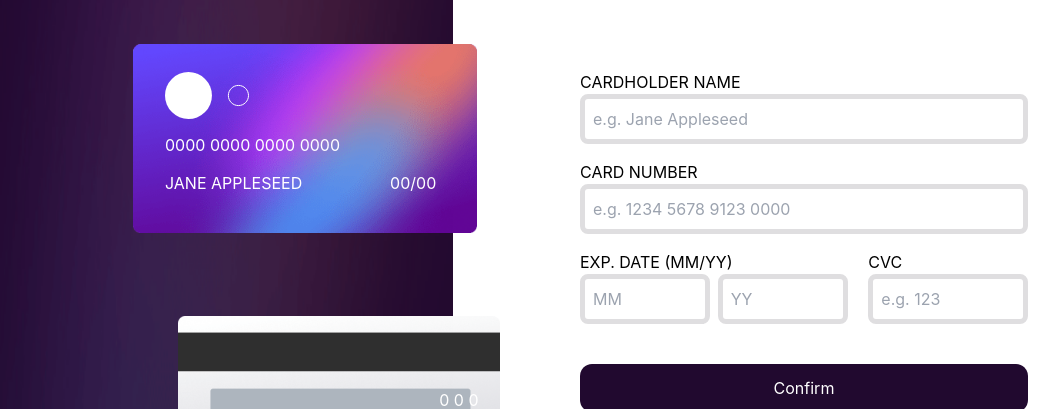
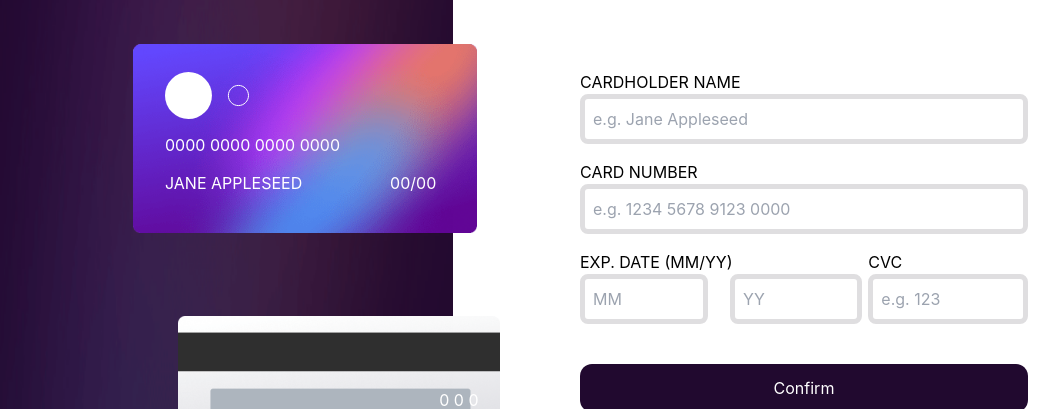
Before and after one commit to teonateona12/Interactive-card-details, a React (Create React App) app: page / in a window 1280 px wide. Shown: the part 391-800 px from the top of the page, without its empty margins (59-1118 px from the left). Built offline with nearby package versions, Linux system fonts and the light colour scheme.

Commit message:
Validation

```diff
--- a/src/components/CardInputs.tsx
+++ b/src/components/CardInputs.tsx
@@ -1,4 +1,4 @@
-import { useState } from "react";
+import { useState, useEffect } from "react";
 import "../index.css";
 import { CardInputsProps } from "./interfaces";
 
@@ -21,33 +21,72 @@ const CardInputs = ({
   const [inputMm, setInputMm] = useState("");
   const [inputYy, setInputYy] = useState("");
   const [inputCvc, setInputCvc] = useState("");
+  const [nameError, setNameError] = useState("");
+  const [mmError, setMmError] = useState("");
+  const [yyError, setYyError] = useState("");
+  const [cvcError, setCvcError] = useState("");
+  const [numberError, setNumberError] = useState("");
 
-  const nameInputHeandler = (e: React.ChangeEvent<HTMLInputElement>) => {
-    setInputName(e.target.value);
-  };
-
-  const confirmClick = (e: React.MouseEvent<HTMLButtonElement, MouseEvent>) => {
+  const submitFunction = (e: React.FormEvent<HTMLFormElement>) => {
     e.preventDefault();
     let res = inputCardNum.replace(/(.{4})/g, "$1 ");
 
+    if (inputName == "") {
+      setNameError("Can’t be blank");
+    } else {
+      setNameError("");
+    }
+    if (inputMm == "") {
+      setMmError("Can’t be blank");
+    } else {
+      setMmError("");
+    }
+    if (inputYy == "") {
+      setYyError("Can’t be blank");
+    } else {
+      setYyError("");
+    }
+    if (inputCardNum.length < 16) {
+      setNumberError("Can’t be blank");
+    } else {
+      setNumberError("");
+    }
+    if (inputCvc.length < 2) {
+      setCvcError("Can’t be blank");
+    } else {
+      setCvcError("");
+    }
+    if (
+      inputName !== "" &&
+      inputCardNum.length == 16 &&
+      inputCvc.length == 3 &&
+      inputMm.length == 2 &&
+      inputYy.length == 2
+    ) {
       setCardNumber(res);
       setName(inputName);
       setDay(inputMm);
       setMonth(inputYy);
       setCvc(inputCvc);
-    setIfFormIscorrect(false)
+      setIfFormIscorrect(false);
+    }
   };
 
   return (
-    <form className="mt-[20%] sm:mt-[30%] lg:w-[50%]">
+    <>
+      <form
+        onSubmit={submitFunction}
+        className="mt-[20%] sm:mt-[30%] lg:w-[50%]"
+      >
         <div>
           <label>CARDHOLDER NAME </label>
           <input
             className="inp rounded-lg p-2"
-          onChange={nameInputHeandler}
+            onChange={(e) => setInputName(e.target.value)}
             type="text"
             placeholder="e.g. Jane Appleseed"
           ></input>
+          <p>{nameError}</p>
         </div>
         <div className="mt-4">
           <label>CARD NUMBER </label>
@@ -60,23 +99,30 @@ const CardInputs = ({
             value={inputCardNum}
             onChange={(e) => setInputCardNum(e.target.value)}
           ></input>
+          <p>{numberError}</p>
         </div>
         <div className="flex mt-4">
           <div>
             <label>EXP. DATE (MM/YY)</label>
             <div className="flex">
+              <div>
                 <input
                   className="inp-date rounded-lg p-2"
                   onChange={(e) => setInputMm(e.target.value)}
                   placeholder="MM"
                   maxLength={2}
                 ></input>
+                <p>{mmError}</p>
+              </div>
+              <div>
                 <input
                   className="inp-date rounded-lg ml-2 p-2"
                   placeholder="YY"
                   maxLength={2}
                   onChange={(e) => setInputYy(e.target.value)}
                 ></input>
+                <p>{yyError}</p>
+              </div>
             </div>
           </div>
           <div>
@@ -87,15 +133,17 @@ const CardInputs = ({
               maxLength={3}
               onChange={(e) => setInputCvc(e.target.value)}
             ></input>
+            <p>{cvcError}</p>
           </div>
         </div>
         <button
+          type="submit"
           className="btn mt-10 p-3 text-white rounded-xl w-full"
-        onClick={confirmClick}
         >
           Confirm
         </button>
       </form>
+    </>
   );
 };
 
--- a/src/index.css
+++ b/src/index.css
@@ -24,7 +24,7 @@ code {
 .inp-date{
   border-color: #DFDEE0;
   border-width: 5px;
-  width: 45%;
+  width: 90%;
 }
 .inp-cvc{
   border-color: #DFDEE0;
```
Lines whose indentation alone changed are shown as unchanged.
